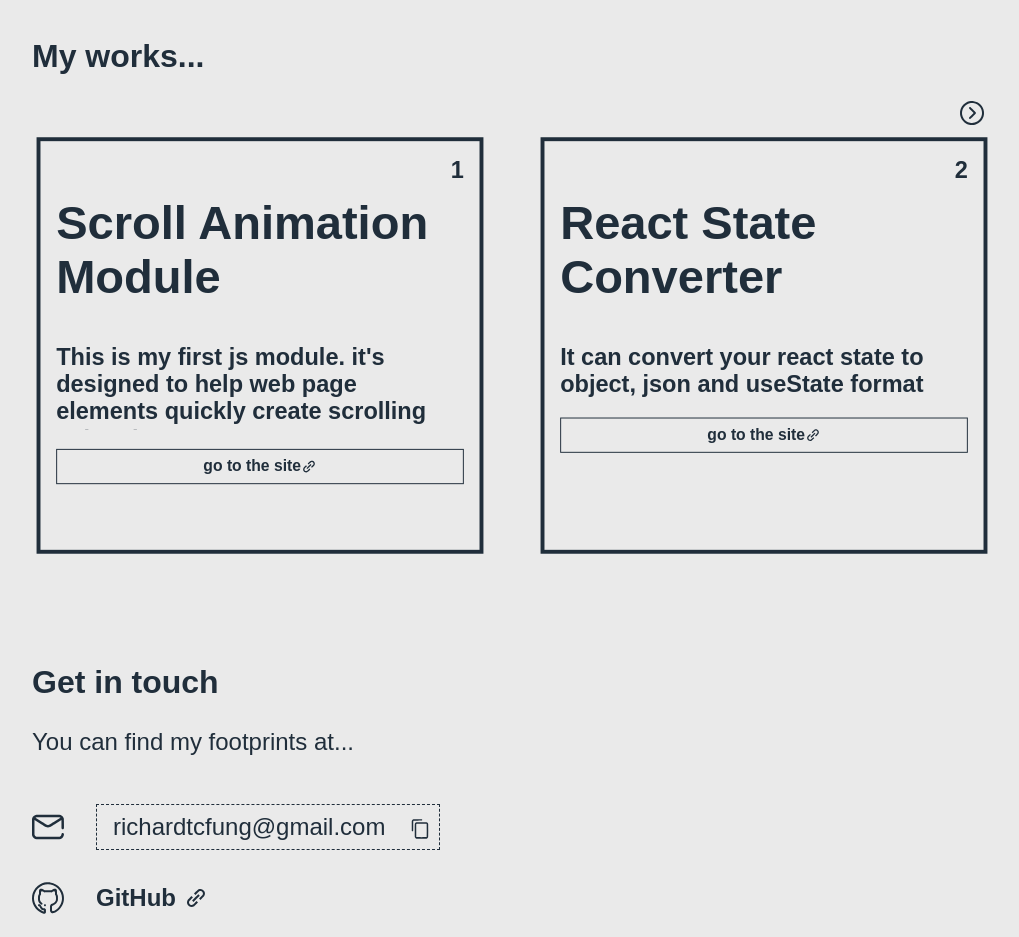
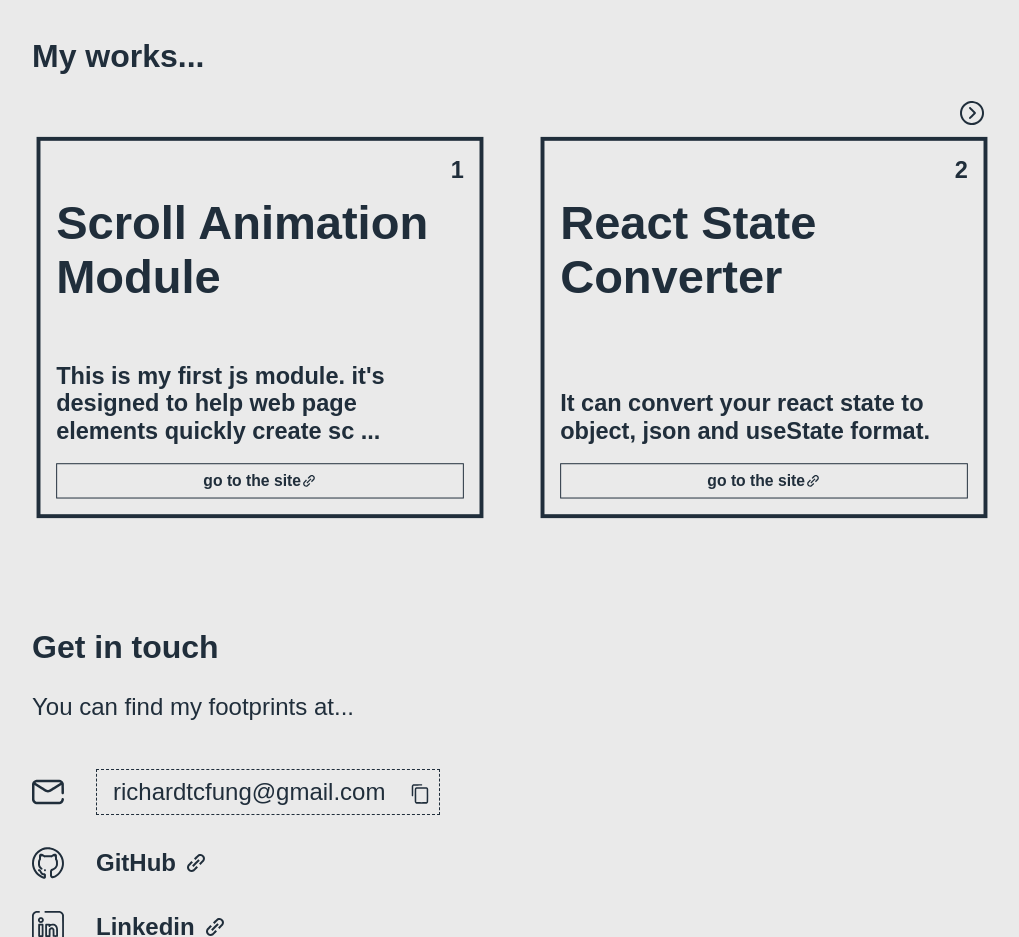
Before and after one commit to r7chardgh/profile, a React (Vite) app: page / in a window 1280 px wide. Shown: the part 1720-2657 px from the top of the page, without its empty margins (128-1147 px from the left). Built offline with nearby package versions, Linux system fonts and the light colour scheme; a web font is replaced by a local one.

Commit message:
Modify work items style

```diff
--- a/src/pages/Works.jsx
+++ b/src/pages/Works.jsx
@@ -1,6 +1,7 @@
 import React, { useRef } from "react";
 import Icon from "../components/Icon";
 import SlideController from "../components/SlideController";
+import Popup from "../components/Popup";
 function Works({ works }) {
   let isDown = false;
   let startX;
@@ -25,6 +26,8 @@ function Works({ works }) {
   //   ref.current.scrollLeft = ref.current?.children[pos].offsetLeft;
   //   ref.current.style.scrollBehavior = "auto";
   // }, [pos]);
+
+
   //function
   const mouseDown = (e) => {
     isDown = true;
@@ -115,12 +118,15 @@ function Works({ works }) {
             {works.map((work) => (
               <div className="work-item" key={work.id}>
                 <span className="work-item__order">{work.id}</span>
-                <h1 className="work-item__title">{work.name}</h1>
-                <h2 className="work-item__description">{work.description}</h2>
-                <a href={work.link} target="_blank" className="work-item__link">
+                <h1 className="work-item__title">{work.name.length>34?work.name.slice(0,33)+" ...":work.name}</h1>
+                <div className="qwork-item__bottom">
+                  <h2 className="work-item__description">{work.description.length>86?work.description.slice(0,85)+" ...":work.description}</h2>
+                <a href={work.link} target="_blank" className="work-item__link" onClick={()=>{alert('areyou')}}>
                   go to the site
                   <Icon id="hyperlink" className="work-item__link-icon" />
                 </a>
+                </div>
+
               </div>
             ))}
           </div>
--- a/src/profile.json
+++ b/src/profile.json
@@ -97,11 +97,11 @@
         "id": 2,
         "name": "React State Converter",
         "link": "https://r7chardgh.github.io/react-state-hook/",
-        "description": "It can convert your react state to object, json and useState format"
+        "description": "It can convert your react state to object, json and useState format."
       },
       {
         "id": 3,
-        "name": "HK Sunset/Sunrise Page",
+        "name": "HK Sunset Sunrise Time",
         "link": "https://r7chardgh.github.io/hkweather",
         "description": "A Single Page for showing the current sunrise and sunset time in Hong Kong."
       }
--- a/src/styles/_work.scss
+++ b/src/styles/_work.scss
@@ -2,7 +2,9 @@
 @use "settings" as *;
 
 .work-item {
-    display: inline-block;
+    display: flex;
+    flex-direction: column;
+    justify-content: space-between;
     position: relative;
     padding: 1rem;
     border: 0.1rem solid white;
@@ -30,6 +32,9 @@
             // font-size: 2rem;
         }
     }
+    &__bottom{
+
+    }
     &__order {
         position: absolute;
         font-size: 1.5rem;
@@ -39,11 +44,15 @@
     &__title {
         font-size: 3rem;
         transition: all 300ms;
+        max-height: 10rem;
+        text-overflow: ellipsis;
+        overflow: hidden;
     }
     &__description {
         font-size: 1.5rem;
         overflow: hidden;
         max-height: 5.5rem;
+        text-overflow: ellipsis;
     }
     &__link {
         display: flex;
```
